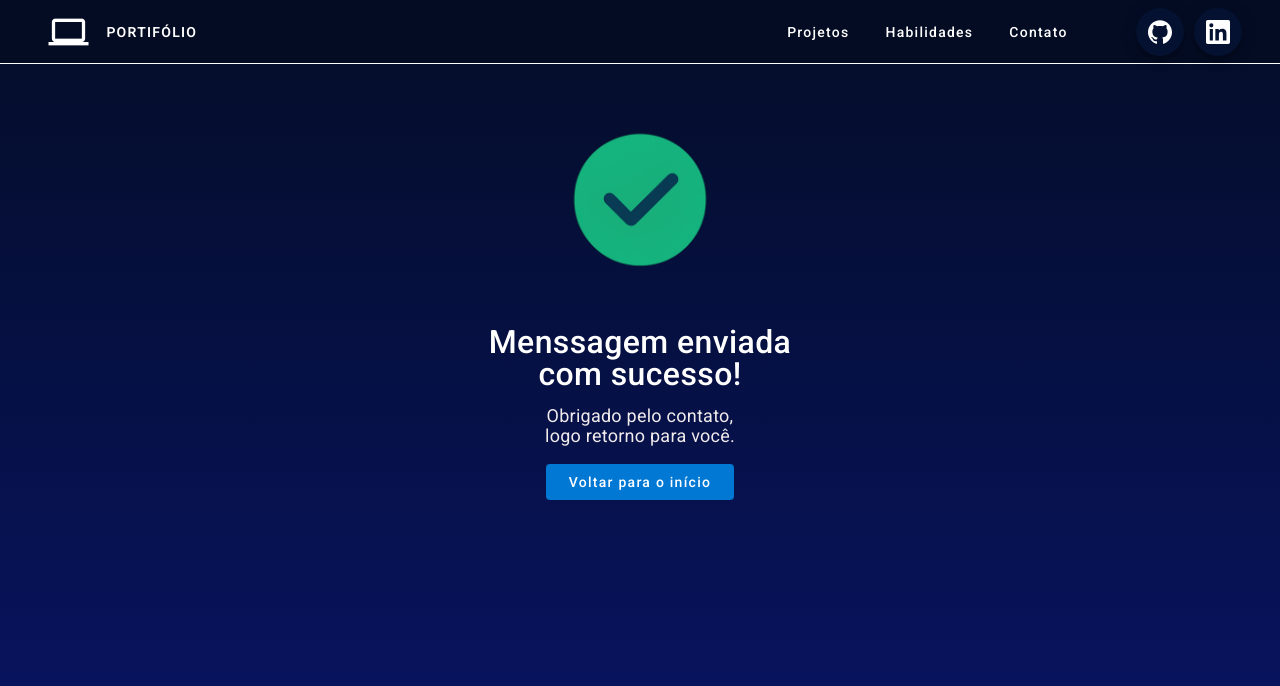
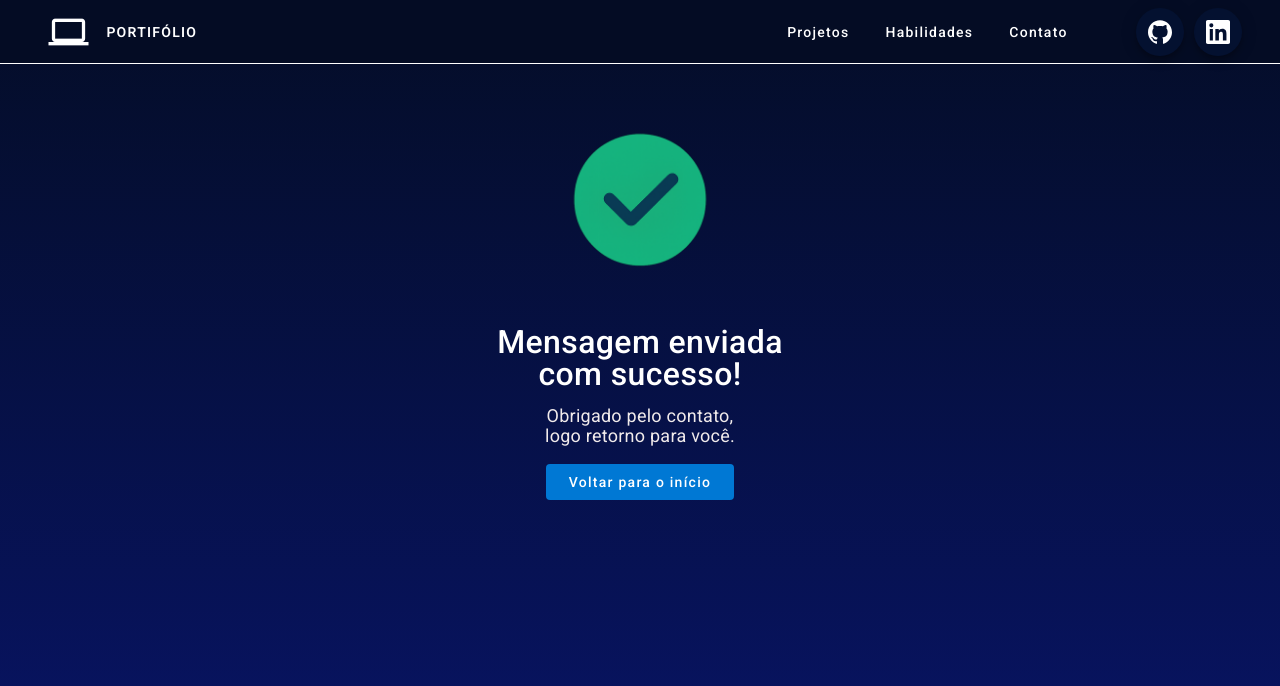
Before and after one commit to henriquelacerda00/Portifolio-Angular, an Angular app: page /mensagem-enviada in a window 1280 px wide. Shown: the top 686 px of the page. Built offline with nearby package versions, Linux system fonts and the light colour scheme; a web font is replaced by a local one.

Commit message:
corrigindo erro ortografico mensagem

```diff
--- a/src/app/pages/mensagem-enviada/mensagem-enviada.component.html
+++ b/src/app/pages/mensagem-enviada/mensagem-enviada.component.html
@@ -3,7 +3,7 @@
     <div class="container-mensagem">
       <img src="assets/check-ok.png" alt="Ícone Check">
       <div class="info-mensagem">
-        <h2>Menssagem enviada<br>com sucesso!</h2>
+        <h2>Mensagem enviada<br>com sucesso!</h2>
         <p>Obrigado pelo contato,<br>logo retorno para você.</p>
       </div>
       <button mat-flat-button routerLink="/home" routerLinkActive="router-link-active" >Voltar para o início</button>
```
